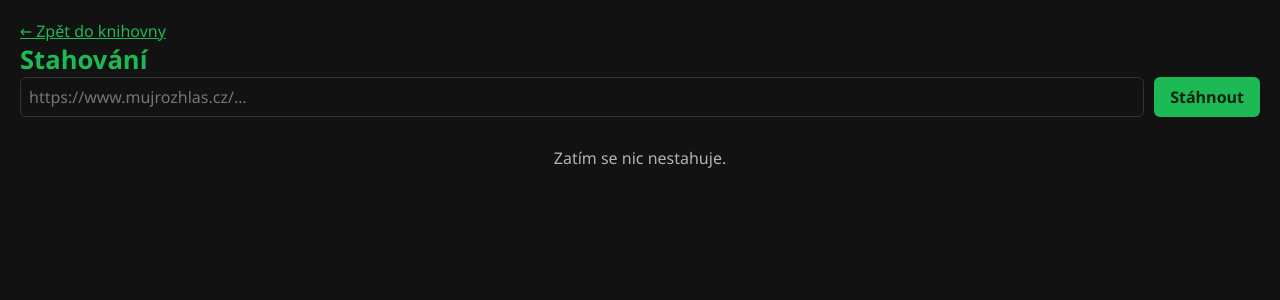
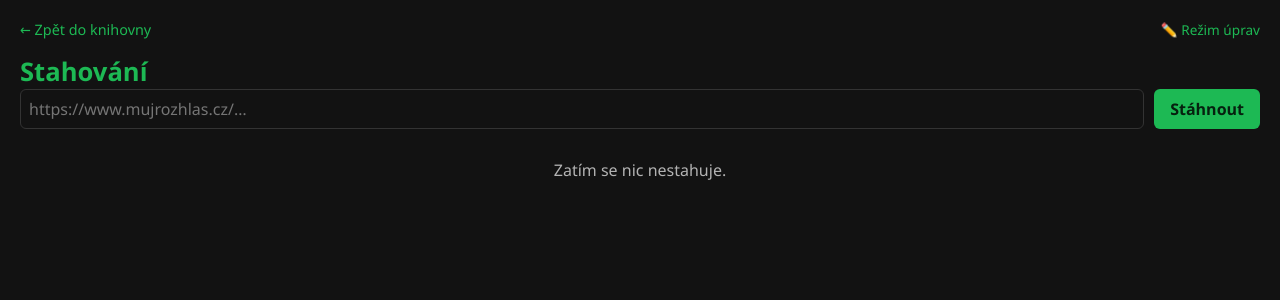
Before and after one commit to klimanek/cro-dl, a FastAPI app: page /downloads in a window 1280 px wide. Shown: the top 300 px of the page. Run offline with FastAPI, Linux system fonts and the light colour scheme.

Commit message:
feat(web): put the editing controls behind a "Režim úprav" switch
The edit forms sat on every page whether or not anyone was editing. They are
now hidden by default and the top bar carries a switch: "✏️ Režim úprav" shows
them, "✓ Hotovo" puts them away again.

The choice lives in a cookie, so it survives the next page without JavaScript,
and the switch remembers where it was clicked (`next`), which is why it takes
only a path on this server - anything else lands on the library rather than
turning the link into an open redirect. The top bar itself (back link plus the
switch) is one partial, `templates/_top.html`, shared by the pages.

```diff
--- a/crodl/server/app.py
+++ b/crodl/server/app.py
@@ -67,6 +67,14 @@ def edit_mode_on(request: Request) -> bool:
     on every visit (see the "Režim úprav" switch in the top bar).
     """
     return request.cookies.get(EDIT_COOKIE) == "1"
+
+
+def local_target(url: str) -> str:
+    """Where a redirect may lead: a page on this server, nothing else."""
+    if not url.startswith("/") or url.startswith("//"):
+        return "/"
+
+    return url
 
 
 # Get the path to the current file to locate templates
@@ -201,6 +209,22 @@ async def detail(request: Request, ctype: str, content_id: str):
         return PlainTextResponse(str(e), status_code=500)
 
 
+@app.get("/edit-mode")
+async def switch_edit_mode(request: Request, on: str = "0", next: str = "/"):
+    """
+    Show or hide the editing controls.
+
+    A link, not a form: it changes a view preference and nothing else. The choice
+    goes into a cookie so it survives the next page.
+    """
+    response = RedirectResponse(local_target(next), status_code=303)
+    response.set_cookie(
+        EDIT_COOKIE, "1" if on == "1" else "0", httponly=True, samesite="lax"
+    )
+
+    return response
+
+
 @app.post("/downloads")
 async def start_download(request: Request):
     """Queue a download and send the browser to its page."""
--- a/crodl/server/templates/_style.html
+++ b/crodl/server/templates/_style.html
@@ -26,6 +26,16 @@
         padding-bottom: 20px;
     }
     .stats { color: var(--text-secondary); font-size: 0.9em; }
+    .top-bar {
+        display: flex;
+        justify-content: space-between;
+        align-items: baseline;
+        gap: 20px;
+        margin-bottom: 15px;
+    }
+    .back-link { text-decoration: none; color: var(--accent); font-size: 0.9em; }
+    .mode-link { font-size: 0.85em; text-decoration: none; }
+    .mode-link:hover { text-decoration: underline; }
     .grid {
         display: grid;
         grid-template-columns: repeat(auto-fill, minmax(250px, 1fr));
--- /dev/null
+++ b/crodl/server/templates/_top.html
@@ -0,0 +1,8 @@
+<div class="top-bar">
+    <a href="{{ back }}" class="back-link">{{ back_label }}</a>
+    {% if edit_mode %}
+    <a href="/edit-mode?on=0&amp;next={{ request.url.path }}" class="mode-link">✓ Hotovo</a>
+    {% else %}
+    <a href="/edit-mode?on=1&amp;next={{ request.url.path }}" class="mode-link">✏️ Režim úprav</a>
+    {% endif %}
+</div>
--- a/crodl/server/templates/download.html
+++ b/crodl/server/templates/download.html
@@ -14,7 +14,9 @@
     {% set state_labels = {"running": "stahuje se", "done": "hotovo", "failed": "selhalo"} %}
 
     <header>
-        <a href="/downloads" class="back-link">← Všechna stahování</a>
+        {% set back = "/downloads" %}
+        {% set back_label = "← Všechna stahování" %}
+        {% include "_top.html" %}
         <h1>{{ job.title or "Stahování" }}</h1>
     </header>
 
--- a/crodl/server/templates/downloads.html
+++ b/crodl/server/templates/downloads.html
@@ -10,7 +10,9 @@
     {% set state_labels = {"running": "stahuje se", "done": "hotovo", "failed": "selhalo"} %}
 
     <header>
-        <a href="/" class="back-link">← Zpět do knihovny</a>
+        {% set back = "/" %}
+        {% set back_label = "← Zpět do knihovny" %}
+        {% include "_top.html" %}
         <h1>Stahování</h1>
     </header>
 
```
Also changed, not shown: crodl/server/templates/detail.html (+7 -1 lines), crodl/server/templates/index.html (+6 -1 lines), tests/test_server_requests.py (+25 -1 lines).
